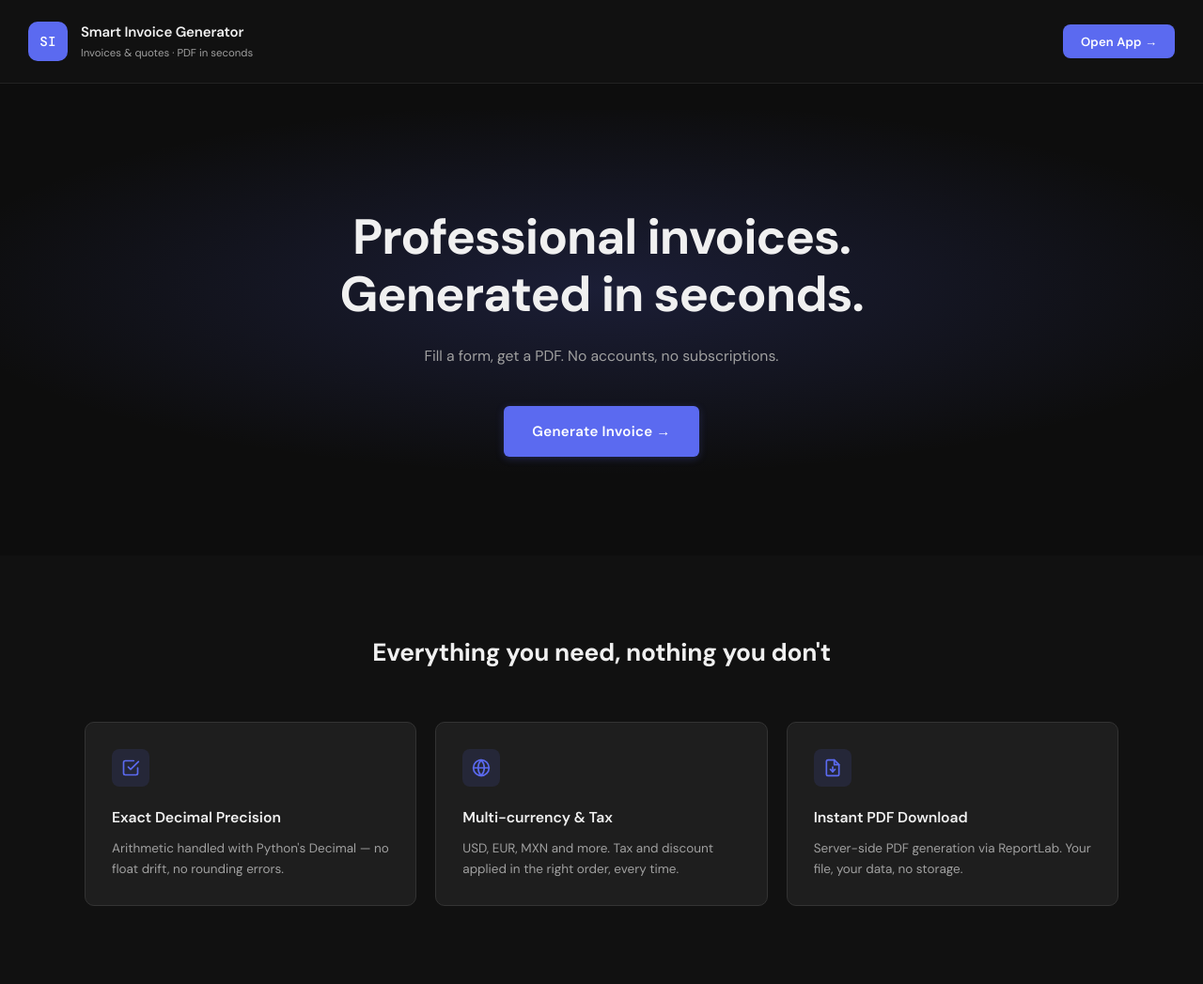
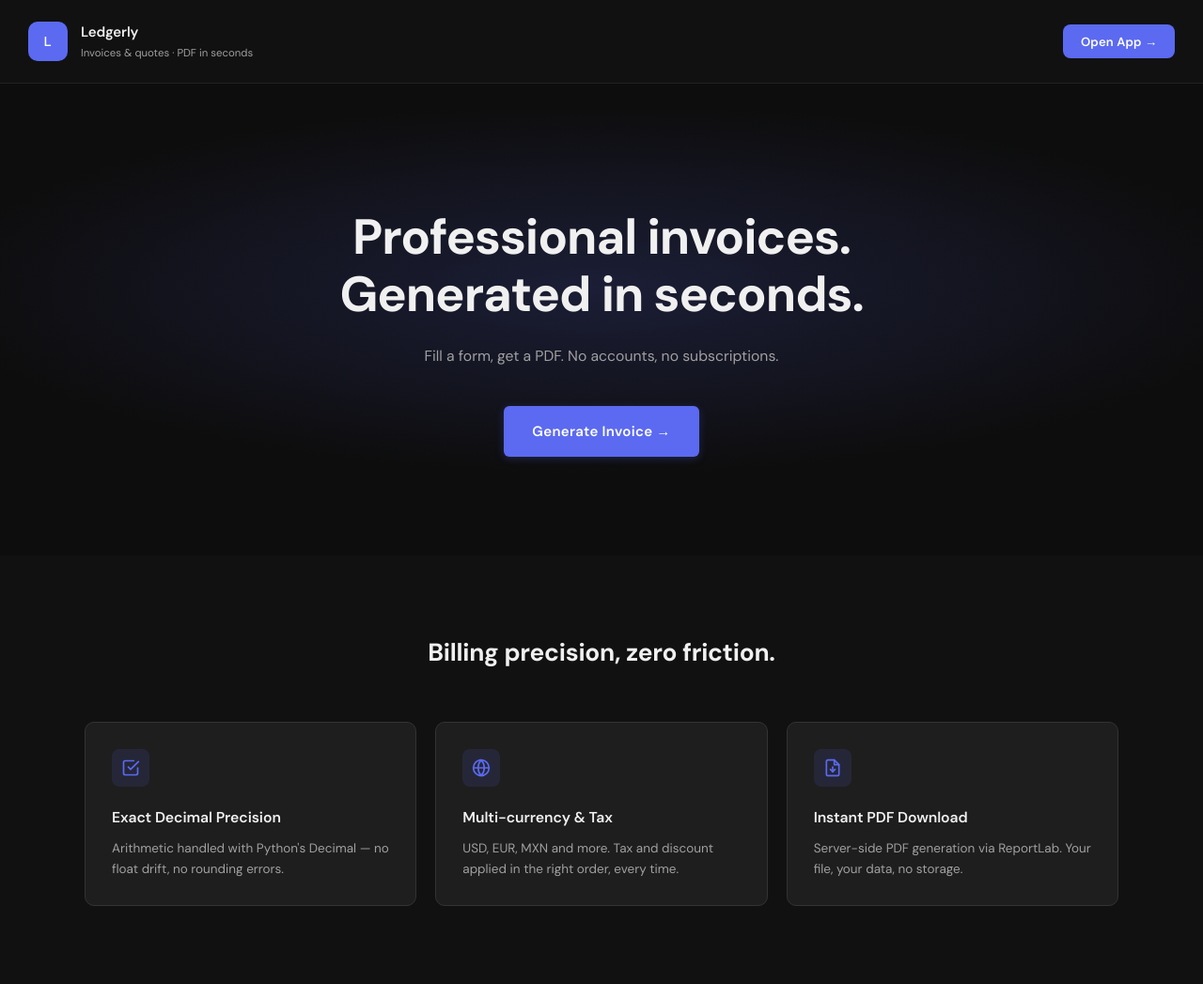
Before and after one commit to dionicio-damiani/ledgerly, a FastAPI app: page / in a window 1280 px wide. Shown: the top 1047 px of the page at 94% size. Run offline with FastAPI, Linux system fonts and the light colour scheme.

Commit message:
feat: enterprise UI redesign, landing page, PDF preview modal, logo & signature upload, Ledgerly rebrand

```diff
--- a/templates/index.html
+++ b/templates/index.html
@@ -3,7 +3,7 @@
 <head>
   <meta charset="UTF-8" />
   <meta name="viewport" content="width=device-width, initial-scale=1.0" />
-  <title>Smart Invoice Generator</title>
+  <title>Ledgerly — Professional Invoice Generator</title>
   <link rel="stylesheet" href="/static/style.css" />
 </head>
 <body>
@@ -13,9 +13,9 @@
   <!-- ── Topbar ─────────────────────────────── -->
   <header class="topbar">
     <div class="topbar-brand">
-      <div class="brand-mark">SI</div>
+      <div class="brand-mark">L</div>
       <div class="brand-text">
-        <span class="brand-name">Smart Invoice Generator</span>
+        <span class="brand-name">Ledgerly</span>
         <span class="brand-sub">Invoices &amp; quotes · PDF in seconds</span>
       </div>
     </div>
--- a/templates/landing.html
+++ b/templates/landing.html
@@ -4,7 +4,7 @@
   <meta charset="UTF-8" />
   <meta name="viewport" content="width=device-width, initial-scale=1.0" />
   <meta name="description" content="Generate professional invoices and quotes as PDFs in seconds. No accounts, no subscriptions." />
-  <title>Smart Invoice Generator — Professional invoices, generated in seconds</title>
+  <title>Ledgerly — Professional Invoice Generator</title>
   <link rel="stylesheet" href="/static/style.css" />
   <style>
     @keyframes fadeUp {
@@ -239,9 +239,9 @@
   <!-- ── Nav ──────────────────────────────────── -->
   <header class="topbar">
     <div class="topbar-brand">
-      <div class="brand-mark">SI</div>
+      <div class="brand-mark">L</div>
       <div class="brand-text">
-        <span class="brand-name">Smart Invoice Generator</span>
+        <span class="brand-name">Ledgerly</span>
         <span class="brand-sub">Invoices &amp; quotes · PDF in seconds</span>
       </div>
     </div>
@@ -262,7 +262,7 @@
     <!-- ── Features ─────────────────────────── -->
     <section class="features">
       <div class="features-inner">
-        <h2 class="features-title">Everything you need, nothing you don't</h2>
+        <h2 class="features-title">Billing precision, zero friction.</h2>
         <div class="features-grid">
 
           <div class="feature-card">
```
Also changed, not shown: README.md.
